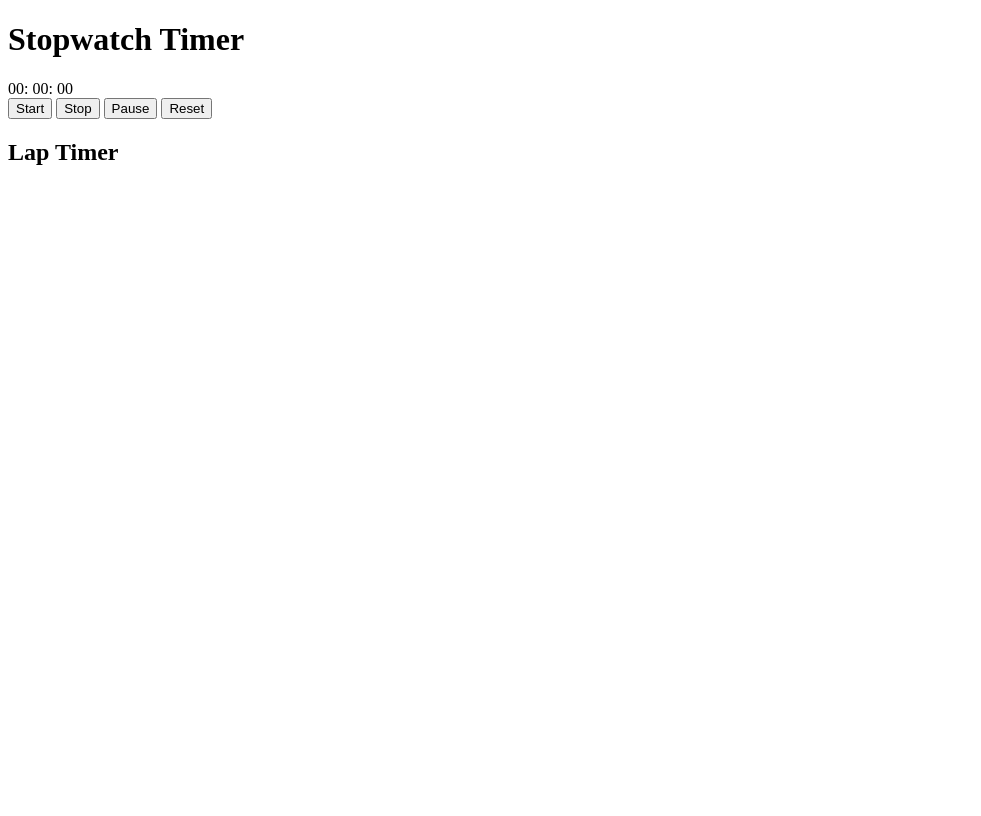
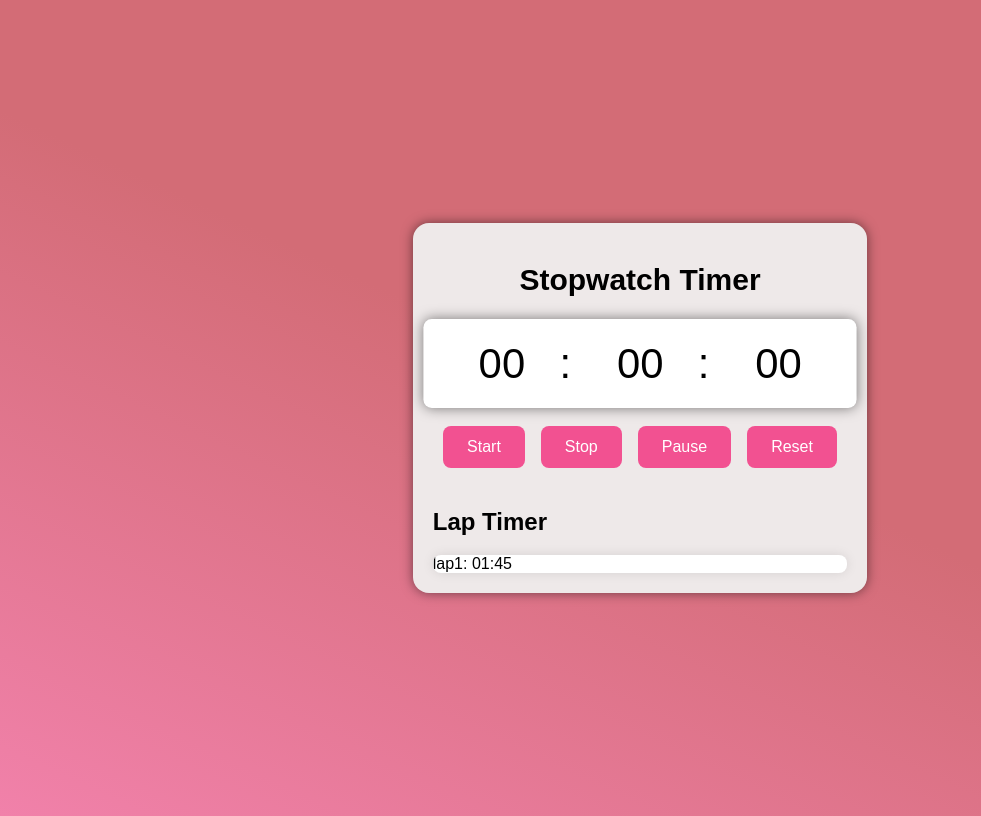
Before and after one commit to Demiourg/Stopwatch-Timer-Application, a plain HTML site: page index.html in a window 1280 px wide. Shown: the whole page, without its empty margins (0-981 px from the left). Drawn offline with Linux system fonts and the light colour scheme.

Commit message:
add css file

```diff
--- a/index.html
+++ b/index.html
@@ -7,10 +7,10 @@
     <link rel="stylesheet" href="style.css" />
   </head>
   <body>
-    <div id="container">
-      <h1 id="title">Stopwatch Timer</h1>
-      <div id="stopwatch">
-        <div id="timer">
+    <div class="container">
+      <h1 class="title">Stopwatch Timer</h1>
+      <div class="stopwatch">
+        <div class="timer">
           <span id="minutes">00</span>: <span id="seconds">00</span>:
           <span id="milliseconds">00</span>
         </div>
@@ -20,8 +20,11 @@
           <button id="pauseBtn">Pause</button>
           <button id="resetBtn">Reset</button>
         </div>
-        <div id="laps">
-          <h2 id="lap-title">Lap Timer</h2>
+        <div class="laps">
+          <h2 class="lap-title">Lap Timer</h2>
+          <ul id="lap-list">
+            lap1: 01:45
+          </ul>
         </div>
       </div>
     </div>
--- a/style.css
+++ b/style.css
@@ -0,0 +1,107 @@
+body {
+  background: linear-gradient(25deg, #f181aa, #d36c76 50%);
+  display: flex;
+  justify-content: center;
+  align-items: center;
+  min-height: 100vh;
+  font-family: sans-serif;
+}
+
+.container {
+  background-color: #eee9e9;
+  border-radius: 16px;
+  padding: 20px;
+  box-shadow: 0 0 12px rgba(0, 0, 0, 0.5);
+  display: flex;
+  flex-direction: column;
+  align-items: center;
+}
+
+.title {
+  font-size: 30px;
+  margin-bottom: 1.5rem;
+}
+
+.stopwatch {
+  display: flex;
+  flex-direction: column;
+  align-items: center;
+  gap: 20px;
+}
+
+.timer {
+  font-size: 40px;
+  background-color: #ffffff;
+  padding: 20px;
+  border-radius: 8px;
+  box-shadow: 0 0 12px rgba(0, 0, 0, 0.5);
+  animation: pulse 1.5s infinite alternate;
+}
+
+@keyframes pulse {
+  from {
+    transform: scale(1);
+  }
+
+  to {
+    transform: scale(1.05);
+  }
+}
+
+.timer span {
+  width: 110px;
+  display: inline-block;
+  text-align: center;
+}
+
+.controls {
+  display: flex;
+  gap: 1rem;
+}
+
+button {
+  padding: 0.75rem 1.5rem;
+  font-size: 1rem;
+  background-color: #f25191;
+  color: #ffffff;
+  border: none;
+  border-radius: 8px;
+  cursor: pointer;
+  transition: background-color 0.3s ease-in-out;
+}
+
+button:hover {
+  background-color: #d72a76;
+}
+
+.lap-title {
+  font-size: 1.5rem;
+}
+
+.laps {
+  width: 100%;
+}
+
+ul {
+  list-style-type: none;
+  padding: 0;
+  margin: 0;
+  overflow-y: auto;
+  max-height: 200px;
+  background-color: #ffffff;
+  border-radius: 8px;
+  box-shadow: 0 0 12px rgba(0, 0, 0, 0.1);
+}
+
+li {
+  padding: 1rem;
+  border-bottom: 1px solid #e0e0e0;
+}
+
+li:last-child {
+  border-bottom: none;
+}
+
+li span {
+  font-weight: 700;
+}
```
